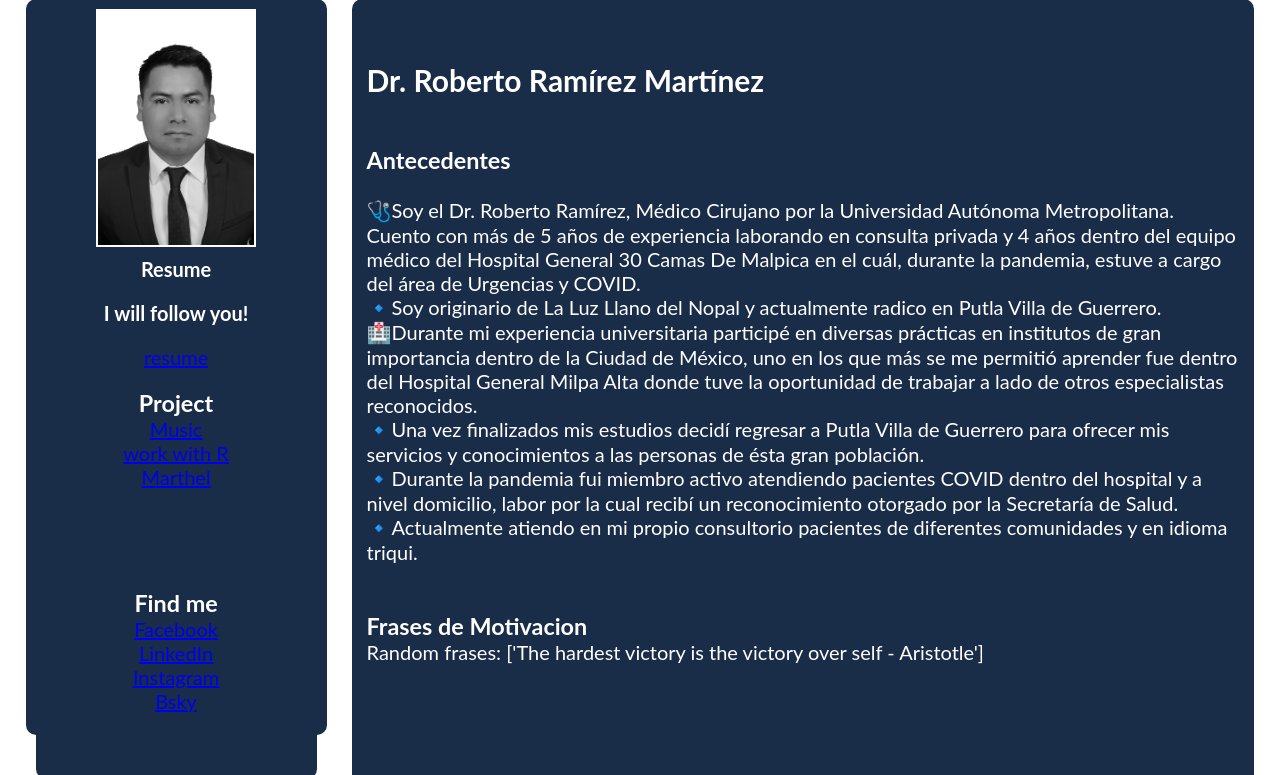
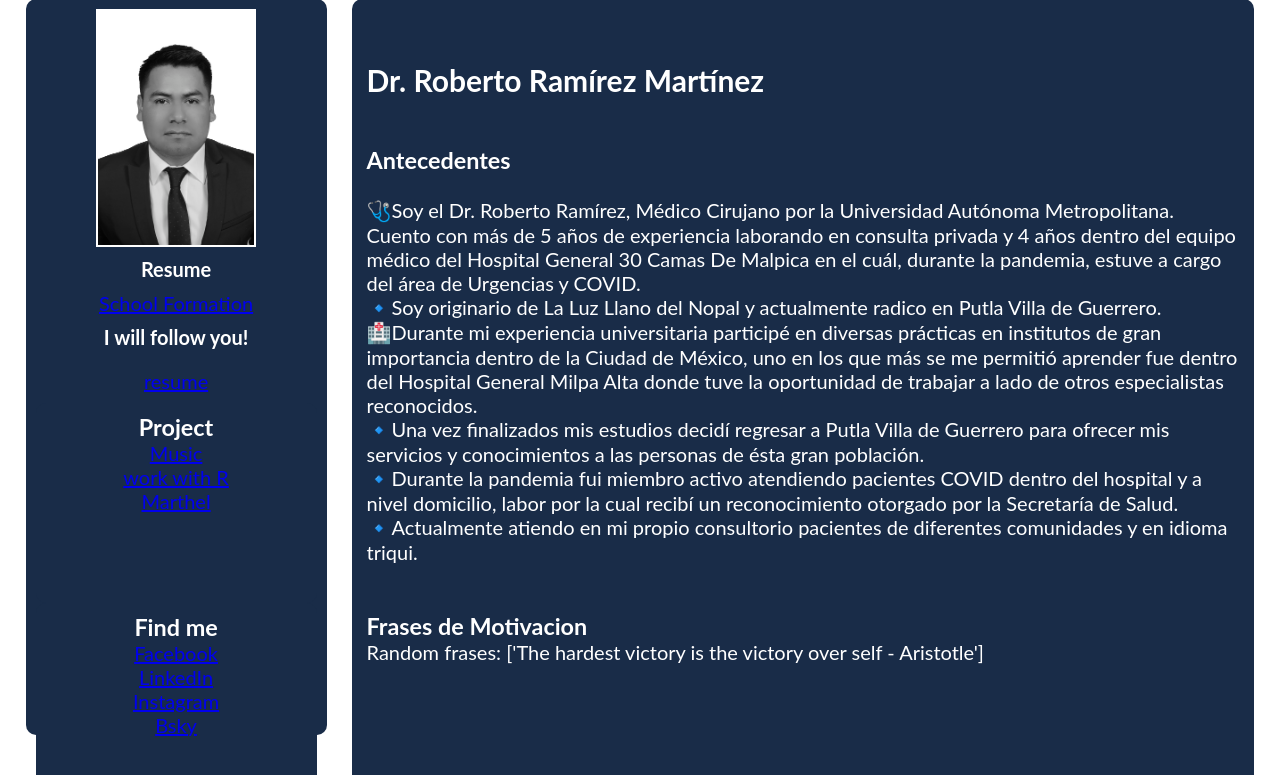
Before and after one commit to DrR7data/portfolio-v1, a Flask app: page / in a window 1280 px wide. Shown: the part 87-862 px from the top of the page. Run offline with Flask 3, Linux system fonts and the light colour scheme.

Commit message:
Edit Formation

```diff
--- a/templates/index.html
+++ b/templates/index.html
@@ -18,6 +18,7 @@
    <div class="sidebar">
     <img align="center" src="/static/me.JPG" width="160" style="border: white 2px solid;" alt="Photo Credit: Alice">
     <h4 class="sidebar-item">Resume</h4>
+    <p><a href="https://www.xoc.uam.mx/" target=_blank>School Formation</a>
     <h4 class=" sidebar-item">I will follow you!</h4>
     <p class="sidebar-item"><a href="/static/resume.pdf"  target=_blank>resume</a>
     <div class="side-1">
```
